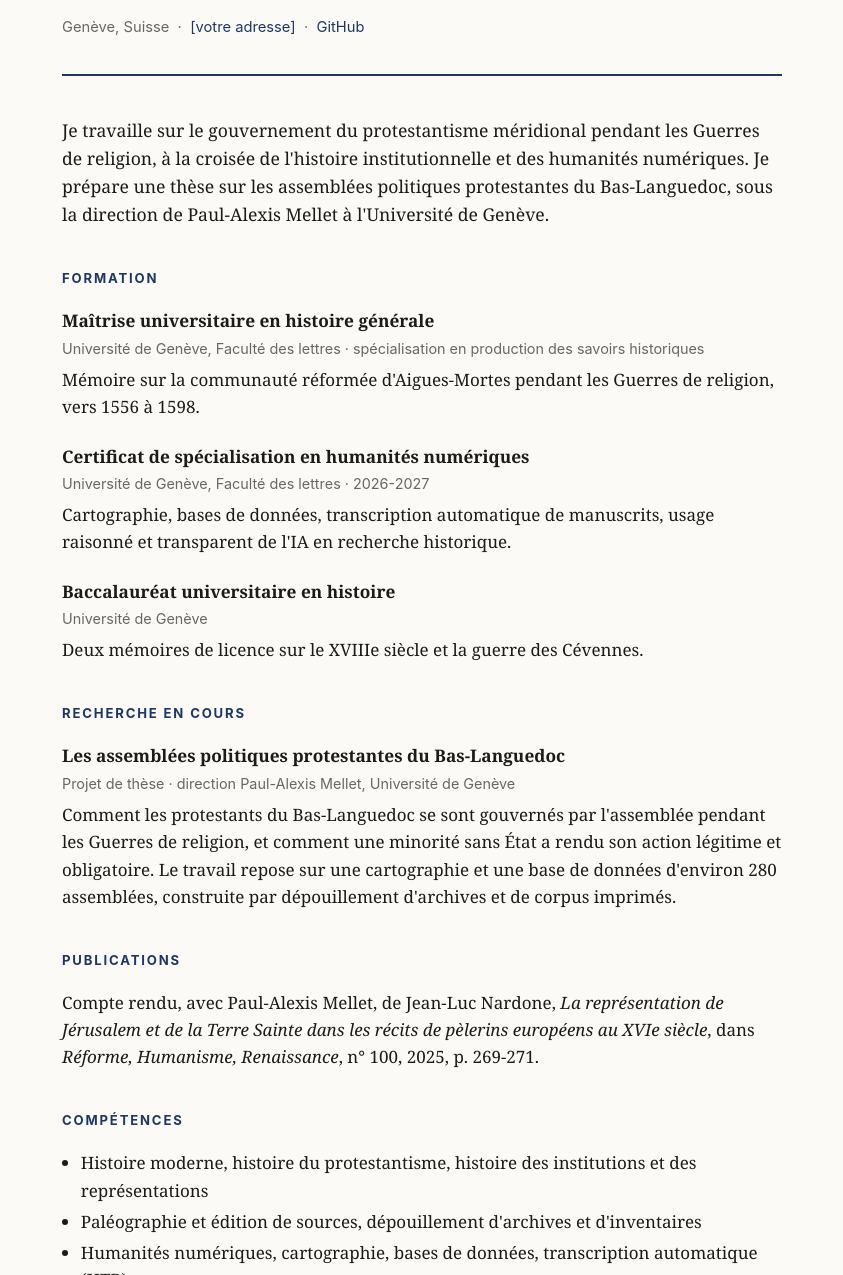
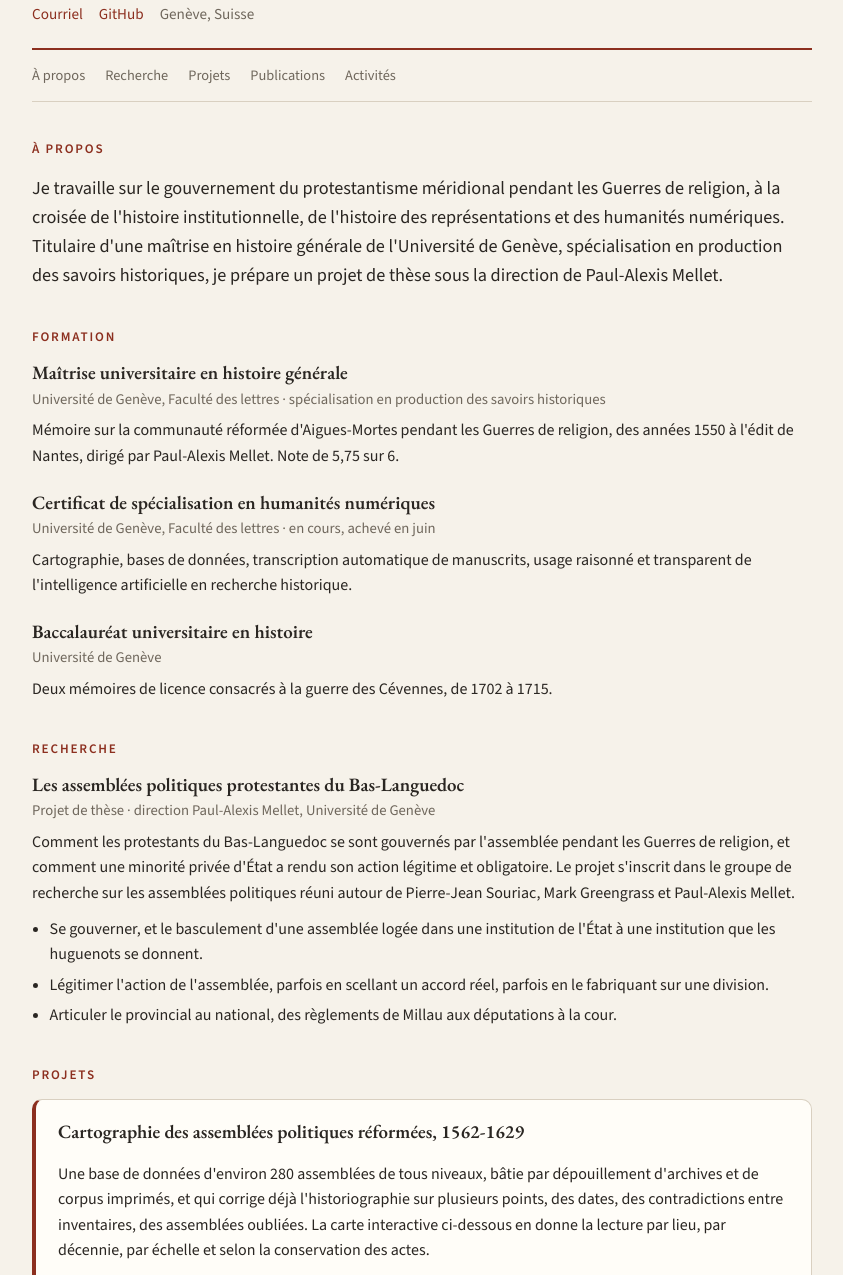
Before and after one commit to remypalatan/remypalatan.github.io, a plain HTML site: page index.html in a window 1280 px wide. Shown: the part 139-1414 px from the top of the page, without its empty margins (218-1061 px from the left). Drawn offline with nearby package versions, Linux system fonts and the light colour scheme.

Commit message:
Add files via upload

```diff
--- a/index.html
+++ b/index.html
@@ -3,53 +3,65 @@
 <head>
 <meta charset="utf-8">
 <meta name="viewport" content="width=device-width, initial-scale=1">
-<title>Rémy Palatan — CV</title>
-<meta name="description" content="Rémy Palatan, historien, Université de Genève. Histoire moderne, protestantisme, humanités numériques.">
+<title>Rémy Palatan</title>
+<meta name="description" content="Rémy Palatan, historien à l'Université de Genève. Histoire moderne, protestantisme, humanités numériques.">
+<link rel="preconnect" href="https://fonts.googleapis.com">
+<link href="https://fonts.googleapis.com/css2?family=EB+Garamond:ital,wght@0,400;0,600;1,400&family=Source+Sans+3:wght@400;600&display=swap" rel="stylesheet">
 <style>
   :root{
-    --bg:#fbfaf7; --ink:#1c1b19; --muted:#6b6660; --rule:#e4e0d8;
-    --accent:#1e3764; --card:#ffffff;
-    --maxw:760px;
+    --bg:#f6f2ea; --panel:#fffdf8; --ink:#2a2622; --muted:#6f675c;
+    --line:#d9d0c1; --accent:#8c2f1f; --gold:#c49a52; --chip:#ece5d8;
+    --maxw:820px;
   }
-  @media (prefers-color-scheme: dark){
+  @media (prefers-color-scheme:dark){
     :root:not([data-theme="light"]){
-      --bg:#171614; --ink:#eceae5; --muted:#a39d94; --rule:#2c2a26;
-      --accent:#9db6e0; --card:#1e1d1a;
+      --bg:#1a1917; --panel:#23211e; --ink:#ece6db; --muted:#a59d90;
+      --line:#3a3631; --accent:#e57c62; --gold:#b8904a; --chip:#302d29;
     }
   }
   :root[data-theme="dark"]{
-    --bg:#171614; --ink:#eceae5; --muted:#a39d94; --rule:#2c2a26;
-    --accent:#9db6e0; --card:#1e1d1a;
+    --bg:#1a1917; --panel:#23211e; --ink:#ece6db; --muted:#a59d90;
+    --line:#3a3631; --accent:#e57c62; --gold:#b8904a; --chip:#302d29;
   }
   *{box-sizing:border-box}
-  body{
-    margin:0; background:var(--bg); color:var(--ink);
-    font:17px/1.6 Georgia, "Iowan Old Style", "Times New Roman", serif;
-    -webkit-font-smoothing:antialiased;
-  }
-  .wrap{max-width:var(--maxw); margin:0 auto; padding:56px 20px 96px}
-  header{border-bottom:2px solid var(--accent); padding-bottom:20px; margin-bottom:8px}
-  h1{font-size:2.1rem; margin:0 0 4px; letter-spacing:.2px}
-  .role{color:var(--muted); font-size:1.05rem; margin:0}
-  .contact{margin-top:14px; font-size:.92rem; color:var(--muted);
-    font-family:-apple-system,BlinkMacSystemFont,"Segoe UI",Roboto,sans-serif}
-  .contact a{color:var(--accent); text-decoration:none}
-  .contact a:hover{text-decoration:underline}
-  section{margin-top:40px}
-  h2{font-size:.82rem; text-transform:uppercase; letter-spacing:.14em;
-    color:var(--accent); margin:0 0 18px;
-    font-family:-apple-system,BlinkMacSystemFont,"Segoe UI",Roboto,sans-serif}
+  body{margin:0; background:var(--bg); color:var(--ink);
+    font:16px/1.6 "Source Sans 3",system-ui,sans-serif; -webkit-font-smoothing:antialiased}
+  .wrap{max-width:var(--maxw); margin:0 auto; padding:52px 20px 90px}
+  a{color:var(--accent); text-decoration:none}
+  a:hover{text-decoration:underline}
+  header{border-bottom:2px solid var(--accent); padding-bottom:22px}
+  h1{font:600 2.4rem/1.08 "EB Garamond",Georgia,serif; margin:0 0 4px; letter-spacing:.2px}
+  .role{color:var(--muted); font-size:1.08rem; margin:0}
+  .links{margin-top:16px; font-size:.95rem; display:flex; flex-wrap:wrap; gap:6px 16px}
+  nav{position:sticky; top:0; background:var(--bg); z-index:5;
+    display:flex; flex-wrap:wrap; gap:4px 20px; padding:14px 0; margin-bottom:8px;
+    border-bottom:1px solid var(--line); font-size:.9rem}
+  nav a{color:var(--muted)}
+  nav a:hover{color:var(--accent); text-decoration:none}
+  section{margin-top:40px; scroll-margin-top:60px}
+  h2{font:600 .82rem/1 "Source Sans 3",sans-serif; text-transform:uppercase;
+    letter-spacing:.14em; color:var(--accent); margin:0 0 18px}
+  h3{font:600 1.18rem/1.3 "EB Garamond",Georgia,serif; margin:0 0 2px}
+  .lede{font-size:1.14rem; margin:0}
   .item{margin-bottom:22px}
-  .item h3{margin:0 0 2px; font-size:1.08rem}
-  .item .meta{color:var(--muted); font-size:.9rem; margin:0 0 6px;
-    font-family:-apple-system,BlinkMacSystemFont,"Segoe UI",Roboto,sans-serif}
+  .item .meta{color:var(--muted); font-size:.92rem; margin:0 0 6px}
   .item p{margin:0}
-  .lede{font-size:1.1rem; color:var(--ink)}
-  ul{margin:8px 0 0; padding-left:1.1em}
-  li{margin-bottom:4px}
-  footer{margin-top:64px; padding-top:18px; border-top:1px solid var(--rule);
-    color:var(--muted); font-size:.82rem;
-    font-family:-apple-system,BlinkMacSystemFont,"Segoe UI",Roboto,sans-serif}
+  .axes{margin:10px 0 0; padding-left:1.1em}
+  .axes li{margin-bottom:5px}
+  .feature{background:var(--panel); border:1px solid var(--line);
+    border-left:4px solid var(--accent); border-radius:10px; padding:20px 22px; margin-bottom:20px}
+  .feature h3{margin-bottom:8px}
+  .btn{display:inline-block; margin-top:14px; background:var(--accent); color:#fffdf8;
+    padding:9px 18px; border-radius:999px; font-weight:600; font-size:.95rem}
+  .btn:hover{text-decoration:none; opacity:.92}
+  .pub{border-top:1px solid var(--line); padding:12px 0}
+  .pub:first-of-type{border-top:0}
+  .pub .t{font-weight:600}
+  .pub .r{color:var(--muted); font-size:.92rem}
+  ul.skills{margin:0; padding-left:1.1em}
+  ul.skills li{margin-bottom:5px}
+  footer{margin-top:60px; padding-top:18px; border-top:1px solid var(--line);
+    color:var(--muted); font-size:.82rem}
 </style>
 </head>
 <body>
@@ -57,67 +69,106 @@
 
   <header>
     <h1>Rémy Palatan</h1>
-    <p class="role">Historien · histoire moderne, protestantisme, humanités numériques</p>
-    <p class="contact">
-      Genève, Suisse
-      &nbsp;·&nbsp; <a href="mailto:[votre adresse]">[votre adresse]</a>
-      &nbsp;·&nbsp; <a href="[lien GitHub]">GitHub</a>
-    </p>
+    <p class="role">Historien · histoire moderne, protestantisme, humanités numériques · Université de Genève</p>
+    <div class="links">
+      <a href="mailto:[votre adresse]">Courriel</a>
+      <a href="https://github.com/remypalatan">GitHub</a>
+      <span style="color:var(--muted)">Genève, Suisse</span>
+    </div>
   </header>
 
-  <section>
-    <p class="lede">Je travaille sur le gouvernement du protestantisme méridional pendant les Guerres de religion, à la croisée de l'histoire institutionnelle et des humanités numériques. Je prépare une thèse sur les assemblées politiques protestantes du Bas-Languedoc, sous la direction de Paul-Alexis Mellet à l'Université de Genève.</p>
+  <nav>
+    <a href="#apropos">À propos</a>
+    <a href="#recherche">Recherche</a>
+    <a href="#projets">Projets</a>
+    <a href="#publications">Publications</a>
+    <a href="#activites">Activités</a>
+  </nav>
+
+  <section id="apropos">
+    <h2>À propos</h2>
+    <p class="lede">Je travaille sur le gouvernement du protestantisme méridional pendant les Guerres de religion, à la croisée de l'histoire institutionnelle, de l'histoire des représentations et des humanités numériques. Titulaire d'une maîtrise en histoire générale de l'Université de Genève, spécialisation en production des savoirs historiques, je prépare un projet de thèse sous la direction de Paul-Alexis Mellet.</p>
   </section>
 
-  <section>
+  <section id="formation">
     <h2>Formation</h2>
     <div class="item">
       <h3>Maîtrise universitaire en histoire générale</h3>
       <p class="meta">Université de Genève, Faculté des lettres · spécialisation en production des savoirs historiques</p>
-      <p>Mémoire sur la communauté réformée d'Aigues-Mortes pendant les Guerres de religion, vers 1556 à 1598.</p>
+      <p>Mémoire sur la communauté réformée d'Aigues-Mortes pendant les Guerres de religion, des années 1550 à l'édit de Nantes, dirigé par Paul-Alexis Mellet. Note de 5,75 sur 6.</p>
     </div>
     <div class="item">
       <h3>Certificat de spécialisation en humanités numériques</h3>
-      <p class="meta">Université de Genève, Faculté des lettres · 2026-2027</p>
-      <p>Cartographie, bases de données, transcription automatique de manuscrits, usage raisonné et transparent de l'IA en recherche historique.</p>
+      <p class="meta">Université de Genève, Faculté des lettres · en cours, achevé en juin</p>
+      <p>Cartographie, bases de données, transcription automatique de manuscrits, usage raisonné et transparent de l'intelligence artificielle en recherche historique.</p>
     </div>
     <div class="item">
       <h3>Baccalauréat universitaire en histoire</h3>
       <p class="meta">Université de Genève</p>
-      <p>Deux mémoires de licence sur le XVIIIe siècle et la guerre des Cévennes.</p>
+      <p>Deux mémoires de licence consacrés à la guerre des Cévennes, de 1702 à 1715.</p>
     </div>
   </section>
 
-  <section>
-    <h2>Recherche en cours</h2>
+  <section id="recherche">
+    <h2>Recherche</h2>
     <div class="item">
       <h3>Les assemblées politiques protestantes du Bas-Languedoc</h3>
       <p class="meta">Projet de thèse · direction Paul-Alexis Mellet, Université de Genève</p>
-      <p>Comment les protestants du Bas-Languedoc se sont gouvernés par l'assemblée pendant les Guerres de religion, et comment une minorité sans État a rendu son action légitime et obligatoire. Le travail repose sur une cartographie et une base de données d'environ 280 assemblées, construite par dépouillement d'archives et de corpus imprimés.</p>
+      <p>Comment les protestants du Bas-Languedoc se sont gouvernés par l'assemblée pendant les Guerres de religion, et comment une minorité privée d'État a rendu son action légitime et obligatoire. Le projet s'inscrit dans le groupe de recherche sur les assemblées politiques réuni autour de Pierre-Jean Souriac, Mark Greengrass et Paul-Alexis Mellet.</p>
+      <ul class="axes">
+        <li>Se gouverner, et le basculement d'une assemblée logée dans une institution de l'État à une institution que les huguenots se donnent.</li>
+        <li>Légitimer l'action de l'assemblée, parfois en scellant un accord réel, parfois en le fabriquant sur une division.</li>
+        <li>Articuler le provincial au national, des règlements de Millau aux députations à la cour.</li>
+      </ul>
     </div>
   </section>
 
-  <section>
-    <h2>Publications</h2>
+  <section id="projets">
+    <h2>Projets</h2>
+    <div class="feature">
+      <h3>Cartographie des assemblées politiques réformées, 1562-1629</h3>
+      <p>Une base de données d'environ 280 assemblées de tous niveaux, bâtie par dépouillement d'archives et de corpus imprimés, et qui corrige déjà l'historiographie sur plusieurs points, des dates, des contradictions entre inventaires, des assemblées oubliées. La carte interactive ci-dessous en donne la lecture par lieu, par décennie, par échelle et selon la conservation des actes.</p>
+      <a class="btn" href="carte.html">Ouvrir la carte interactive</a>
+    </div>
     <div class="item">
-      <p>Compte rendu, avec Paul-Alexis Mellet, de Jean-Luc Nardone, <em>La représentation de Jérusalem et de la Terre Sainte dans les récits de pèlerins européens au XVIe siècle</em>, dans <em>Réforme, Humanisme, Renaissance</em>, n° 100, 2025, p. 269-271.</p>
+      <h3>Édition du manuscrit NAF 7191</h3>
+      <p>Projet d'édition des actes d'assemblées conservés dans le manuscrit NAF 7191 de la Bibliothèque nationale de France, avec l'appui d'un modèle de transcription automatique entraîné pour les écritures du XVIe siècle.</p>
     </div>
   </section>
 
-  <section>
+  <section id="publications">
+    <h2>Publications et travaux</h2>
+    <div class="pub">
+      <p class="t">Compte rendu de Jean-Luc Nardone, <em>La représentation de Jérusalem et de la Terre Sainte dans les récits de pèlerins européens au XVIe siècle</em></p>
+      <p class="r">Avec Paul-Alexis Mellet, dans <em>Réforme, Humanisme, Renaissance</em>, n° 100, 2025, p. 269-271.</p>
+    </div>
+    <div class="pub">
+      <p class="t">La communauté réformée d'Aigues-Mortes pendant les Guerres de religion, vers 1556-1598</p>
+      <p class="r">Mémoire de maîtrise, Université de Genève, 2025. Disponible sur l'<a href="https://archive-ouverte.unige.ch">Archive ouverte UNIGE</a>.</p>
+    </div>
+  </section>
+
+  <section id="activites">
+    <h2>Activités</h2>
+    <div class="item">
+      <h3>Festival Histoire et Cité</h3>
+      <p class="meta">Genève · deux éditions</p>
+      <p>Participation à deux éditions du Festival Histoire et Cité, le festival public d'histoire organisé à Genève autour de la Maison de l'histoire de l'Université de Genève.</p>
+    </div>
+  </section>
+
+  <section id="competences">
     <h2>Compétences</h2>
-    <div class="item">
-      <ul>
+    <ul class="skills">
       <li>Histoire moderne, histoire du protestantisme, histoire des institutions et des représentations</li>
       <li>Paléographie et édition de sources, dépouillement d'archives et d'inventaires</li>
       <li>Humanités numériques, cartographie, bases de données, transcription automatique (HTR)</li>
       <li>Langues, [à compléter]</li>
     </ul>
-    </div>
   </section>
 
   <footer>
-    Dernière mise à jour, novembre 2026 · site statique hébergé sur GitHub Pages
+    Dernière mise à jour, novembre 2026 · site hébergé sur GitHub Pages
   </footer>
 
 </div>
```
Lines whose indentation alone changed are shown as unchanged.
